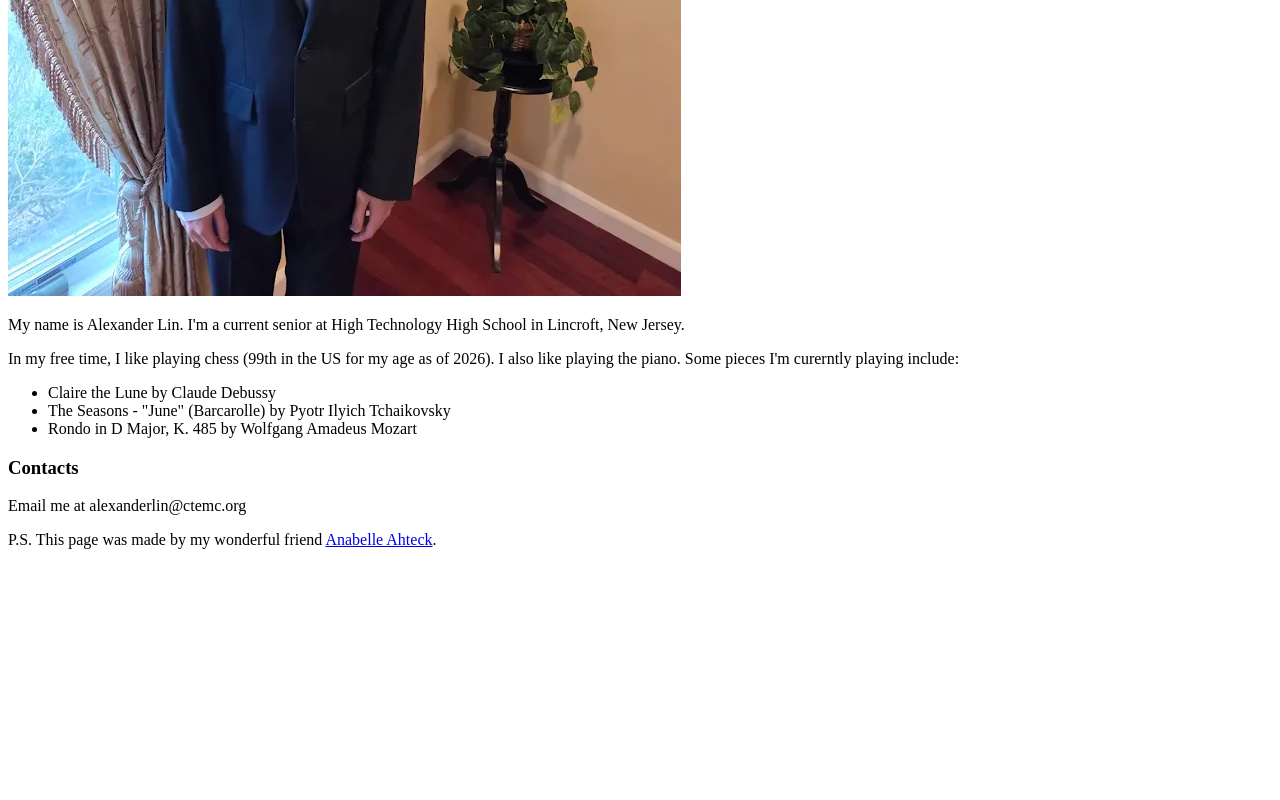
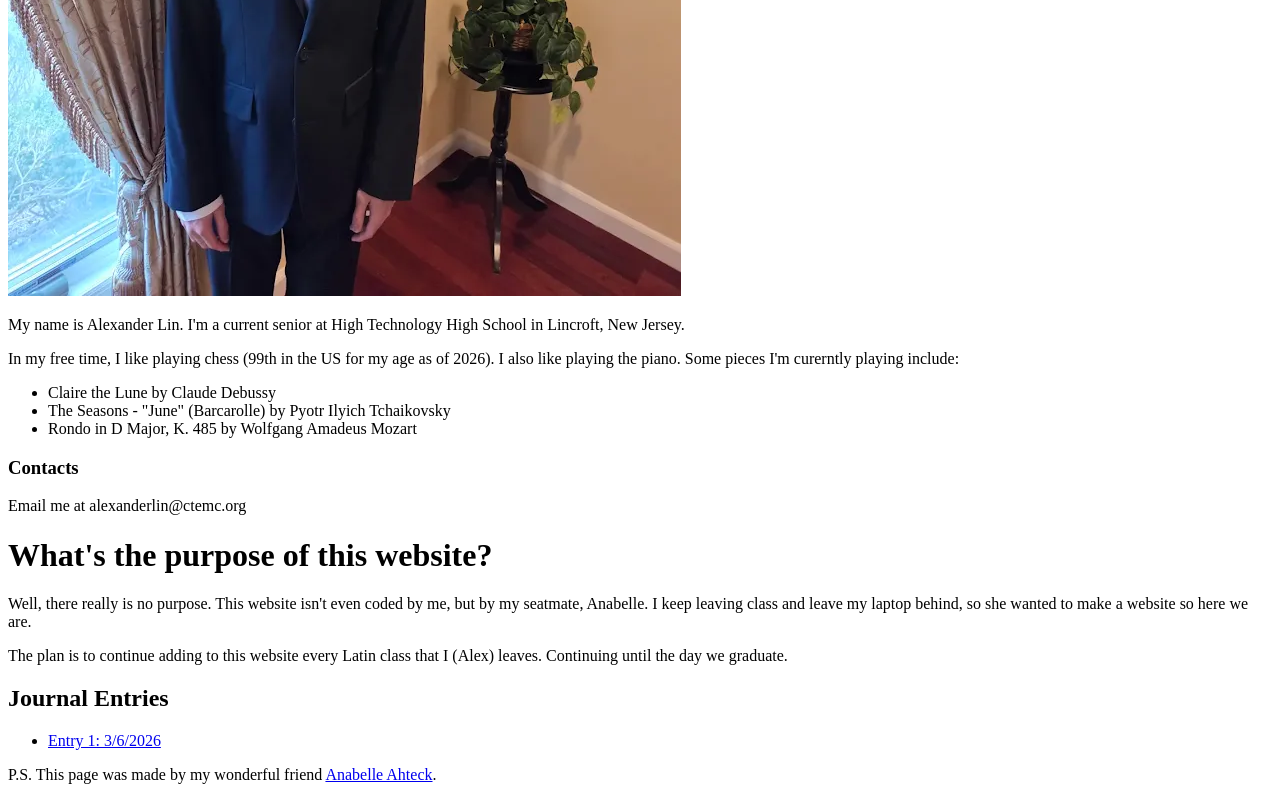
Before and after one commit to AlexanderLin208/alexanderlin208.github.io, a plain HTML site: page index.html in a window 1280 px wide. Shown: the part 681-1481 px from the top of the page. Before the commit the page ends 1246 px from the top, so only its background shows below. Drawn offline with Linux system fonts and the light colour scheme.

Commit message:
updated website

```diff
--- a/index.html
+++ b/index.html
@@ -9,7 +9,7 @@
     <script src='main.js'></script>
 </head>
 <body>
-    <div>
+    <div class="leftsection">
         <h1>Hello World!</h1>
         <img src="photos/LIN_ALEXANDER_COLOR_PHOTOGRAPH.png">
         <p>My name is Alexander Lin. I'm a current senior at High Technology High School in Lincroft, New Jersey.</p>
@@ -24,6 +24,16 @@
         <p>Email me at alexanderlin@ctemc.org</p>
     </div>
 
+    <div class="rightsection">
+        <h1>What's the purpose of this website?</h1>
+        <p>Well, there really is no purpose. This website isn't even coded by me, but by my seatmate, Anabelle. I keep leaving class and leave my laptop behind, so she wanted to make a website so here we are.</p>
+        <p>The plan is to continue adding to this website every Latin class that I (Alex) leaves. Continuing until the day we graduate.</p>
+        <h2>Journal Entries</h2>
+        <ul>
+            <li><a href=entry1.html>Entry 1: 3/6/2026</a></li>
+        </ul>
+    </div>
+
     <p> P.S. This page was made by my wonderful friend <a href="https://anabellea53.github.io">Anabelle Ahteck</a>.</p>
 </body>
 </html>
```
Also changed, not shown: entry1.html (added, +16 -0 lines).
